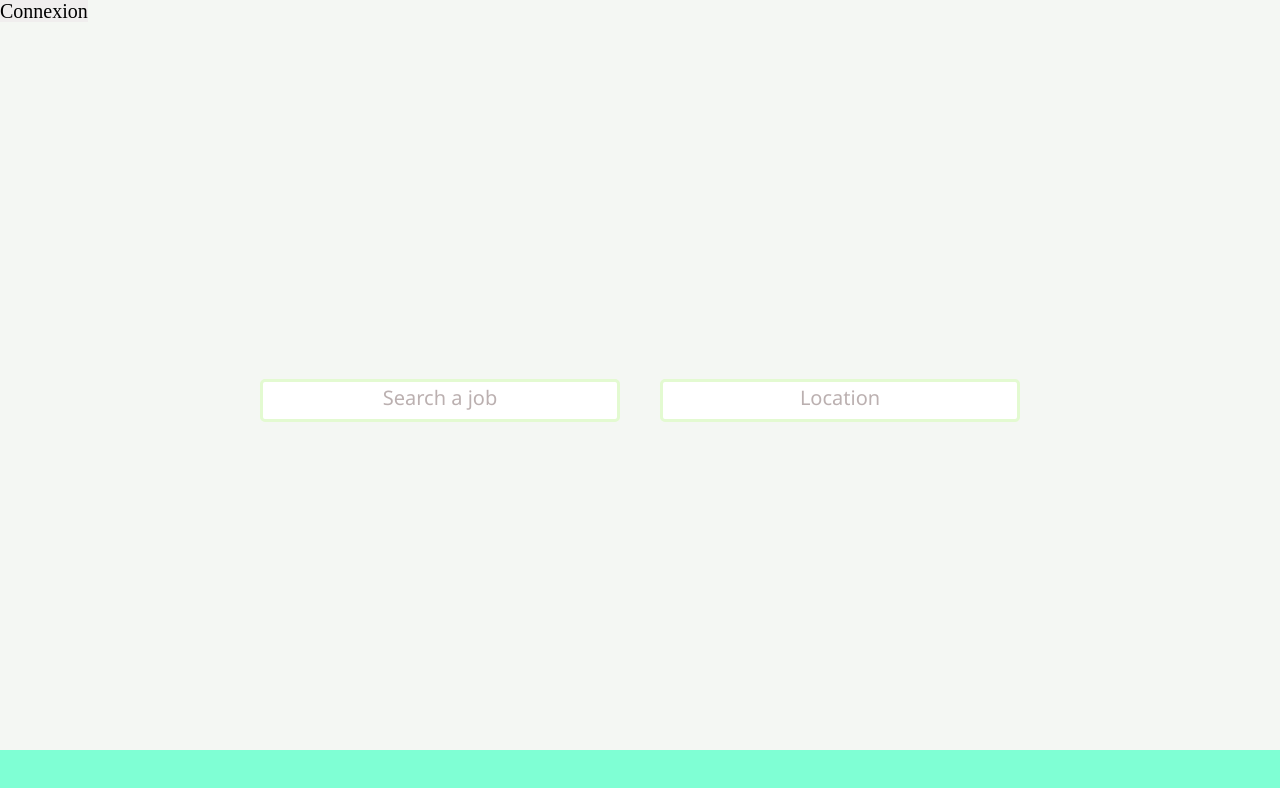
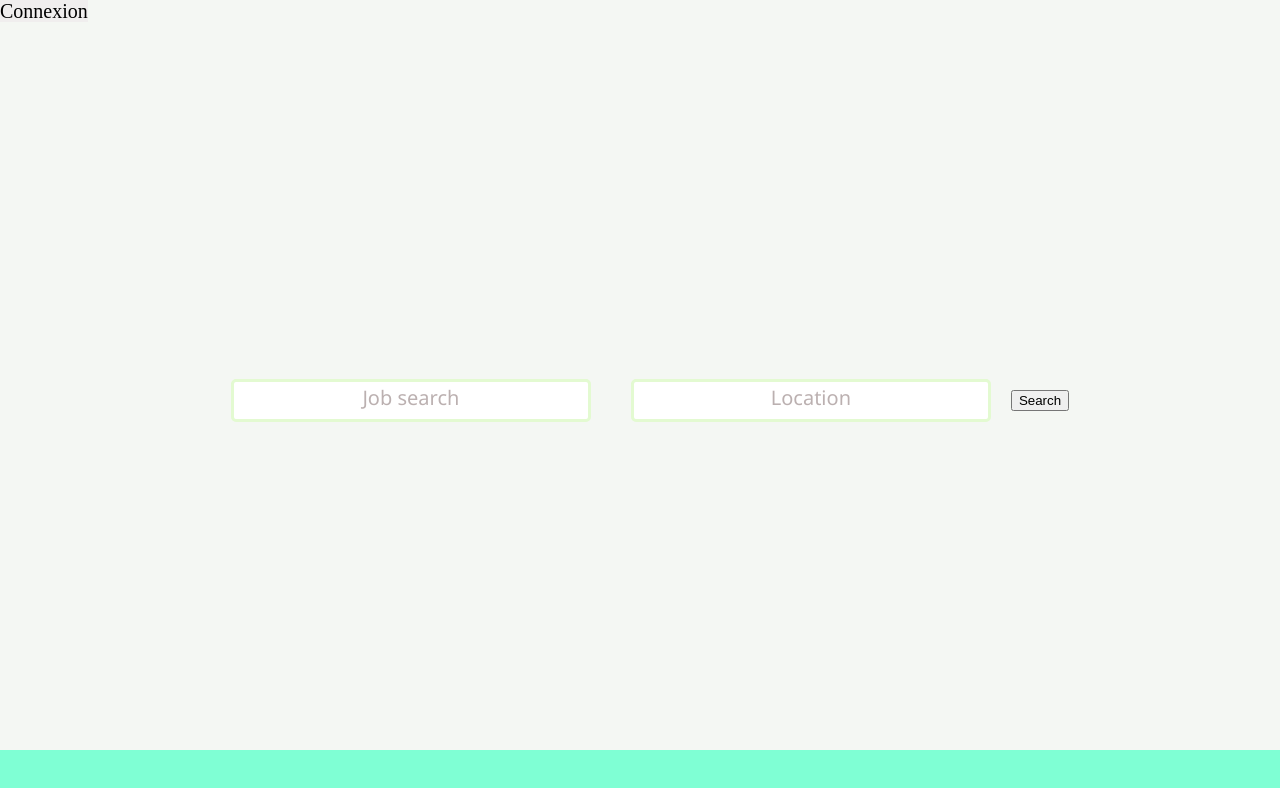
Before and after one commit to imanchamileva/project, a React (Create React App) app: page / in a window 1280 px wide. Shown: the top 788 px of the page. Built offline with nearby package versions, Linux system fonts and the light colour scheme.

Commit message:
new commit

```diff
--- a/src/App.js
+++ b/src/App.js
@@ -2,6 +2,7 @@ import Footer from "./components/Footer";
 import Header from "./components/Header";
 import SearchBar from "./components/SearchBar";
 import Data from './assets/data.json'
+// import Location from "./components/Location";
 
 
 
@@ -11,7 +12,8 @@ function App() {
     <div className="App">
 
      <Header />
-    <SearchBar placeholder="Search a job" data={Data}/>
+     <SearchBar placeholder="Job search" data={Data}/>
+
      <Footer />
     </div>
   );
--- a/src/assets/data.json
+++ b/src/assets/data.json
@@ -10,7 +10,7 @@
       "level": "Senior",
       "postedAt": "1d ago",
       "contract": "Full Time",
-      "location": "Belgium Only",
+      "location": "Brussels",
       "languages": ["HTML", "CSS", "JavaScript"],
       "tools": []
     },
@@ -25,7 +25,7 @@
       "level": "Midweight",
       "postedAt": "1d ago",
       "contract": "Part Time",
-      "location": "Remote",
+      "location": "Liège",
       "languages": ["Python"],
       "tools": ["React"]
     },
@@ -40,7 +40,7 @@
       "level": "Junior",
       "postedAt": "2d ago",
       "contract": "Part Time",
-      "location": "Belgium Only",
+      "location": "Antwerpen",
       "languages": ["JavaScript"],
       "tools": ["React", "Sass"]
     },
@@ -55,7 +55,7 @@
       "level": "Junior",
       "postedAt": "5d ago",
       "contract": "Contract",
-      "location": "Belgium Only",
+      "location": "Brussels",
       "languages": ["CSS", "JavaScript"],
       "tools": []
     },
@@ -70,7 +70,7 @@
       "level": "Midweight",
       "postedAt": "1w ago",
       "contract": "Full Time",
-      "location": "Worldwide",
+      "location": "Remote",
       "languages": ["JavaScript"],
       "tools": ["Ruby", "Sass"]
     },
@@ -85,7 +85,7 @@
       "level": "Junior",
       "postedAt": "2w ago",
       "contract": "Full Time",
-      "location": "Belgium Only",
+      "location": "Louvain-La-Neuve",
       "languages": ["Ruby"],
       "tools": ["RoR"]
     },
@@ -100,7 +100,7 @@
       "level": "Junior",
       "postedAt": "2w ago",
       "contract": "Full Time",
-      "location": "Worldwide",
+      "location": "Namur",
       "languages": ["HTML", "JavaScript"],
       "tools": ["Sass"]
     },
@@ -115,7 +115,7 @@
       "level": "Junior",
       "postedAt": "2w ago",
       "contract": "Full Time",
-      "location": "Belgium Only",
+      "location": "La Louvière",
       "languages": ["JavaScript"],
       "tools": ["Vue", "Sass"]
     },
@@ -130,7 +130,7 @@
       "level": "Midweight",
       "postedAt": "3w ago",
       "contract": "Full Time",
-      "location": "Worldwide",
+      "location": "Gent",
       "languages": ["JavaScript", "Python"],
       "tools": ["Django"]
     },
@@ -145,7 +145,7 @@
       "level": "Junior",
       "postedAt": "1mo ago",
       "contract": "Part Time",
-      "location": "Worldwide",
+      "location": "Mons",
       "languages": ["JavaScript"],
       "tools": ["React", "Sass"]
     }
--- /dev/null
+++ b/src/components/Location.js
@@ -0,0 +1,64 @@
+import React from 'react'
+import {useState} from "react"
+
+
+
+
+function Location({placeholder, data}) {
+
+
+    const [filteredData, setFilteredData] = useState ([])
+
+    const handleFilter = (e) => {
+        // le mot qu'on rentre dans input= searchWord
+        const searchWord = e.target.value
+        const newFilter= data.filter((value) => {
+            // est-ce que le searchWord correspond au nom de la position?
+            return value.location.toLowerCase().includes(searchWord.toLowerCase())
+        })
+
+        // si on tape rien dans l'input => rien s'affiche
+
+        if (searchWord === "") {
+            setFilteredData([])
+        } else {
+            setFilteredData(newFilter)
+        }
+
+    }
+
+
+  return (
+<div className="divGenerale">
+
+<div className="location">
+    <input placeholder={placeholder} onChange={handleFilter}/>
+
+    {/* if array not empty, show the following */}
+    {filteredData.length !== 0 && (
+   <div className="dataResult">
+       {filteredData.slice(0,15).map((value,key) => {
+           return (<a href="http://google.com" target="_blank" className="dataItem">
+              <p> {value.lcoation}</p>
+               </a>
+           )
+       })}
+   </div>)
+        }
+    </div>
+
+
+
+</div>
+)
+}
+
+
+
+
+
+
+
+
+
+// export default Location
--- a/src/components/SearchBar.js
+++ b/src/components/SearchBar.js
@@ -8,6 +8,8 @@ function SearchBar({placeholder, data}) {
 
 
     const [filteredData, setFilteredData] = useState ([])
+    const [filteredDataLocation, setFilteredDataLocation] = useState ([])
+
 
     const handleFilter = (e) => {
         // le mot qu'on rentre dans input= searchWord
@@ -27,6 +29,26 @@ function SearchBar({placeholder, data}) {
 
     }
 
+    const handleLocation = (e) => {
+        // le mot qu'on rentre dans input= searchWord
+        const searchWord = e.target.value
+        const newFilter= data.filter((value) => {
+            // est-ce que le searchWord correspond au nom de la position?
+            return value.location.toLowerCase().includes(searchWord.toLowerCase())
+        })
+
+        // si on tape rien dans l'input => rien s'affiche
+
+        if (searchWord === "") {
+            setFilteredDataLocation([])
+        } else {
+            setFilteredDataLocation(newFilter)
+        }
+
+    }
+
+
+
 
 
     return(
@@ -36,7 +58,7 @@ function SearchBar({placeholder, data}) {
             <div className="jobsearch">
                 <input placeholder={placeholder} onChange={handleFilter}/>
 
-                {/* if array not empty, show the rest */}
+                {/* if array not empty, show the following */}
                 {filteredData.length !== 0 && (
                <div className="dataResult">
                    {filteredData.slice(0,15).map((value,key) => {
@@ -46,14 +68,32 @@ function SearchBar({placeholder, data}) {
                        )
                    })}
                </div>)
-}
+                    }
+                </div>
+
+
+
+
+             <div className="location">
+             {filteredDataLocation.length !== 0 && (
+               <div className="dataResult">
+                   {filteredDataLocation.slice(0,15).map((value,key) => {
+                       return (<a href="http://google.com" target="_blank" className="dataItem">
+                          <p> {value.location}</p>
+                           </a>
+                       )
+                   })}
+               </div>)
+                    }
+                <input placeholder="Location"   onChange={handleLocation}></input>
             </div>
 
-            <div className="location">
-                <input placeholder="Location"></input>
+            <div className="bouton">
+                <button >Search</button>
             </div>
 
         </div>
+
     )
 }
 
--- a/src/index.scss
+++ b/src/index.scss
@@ -35,8 +35,9 @@ label {
 }
 
 .jobsearch {
- padding:20px;
-
+    padding:20px;
+    display:flex;
+    flex-direction: row;
 }
 
 input {
@@ -56,7 +57,7 @@ input {
     height:100vh;
     justify-content:center;
     align-items:center;
-
+    align-content:center;
     width:100%;
 }
 
@@ -113,3 +114,8 @@ a:hover {
     background-color:rgb(240, 238, 238);
     cursor:pointer;
 }
+
+.bouton {
+    display:flex;
+    justify-content:center;
+}
```
